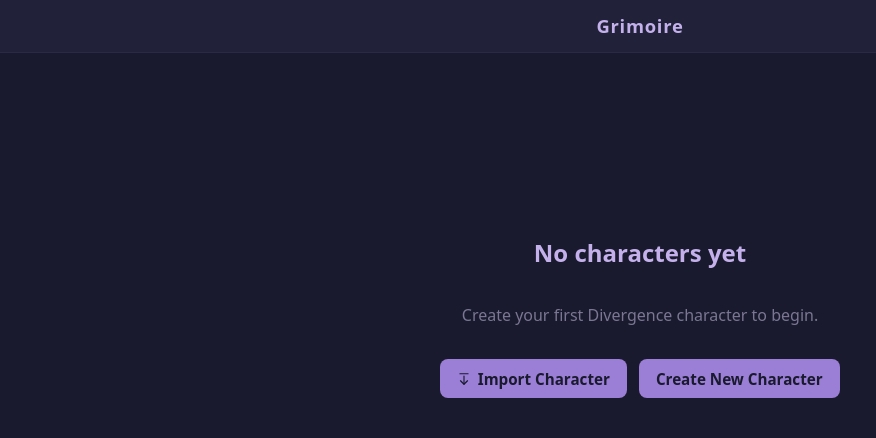
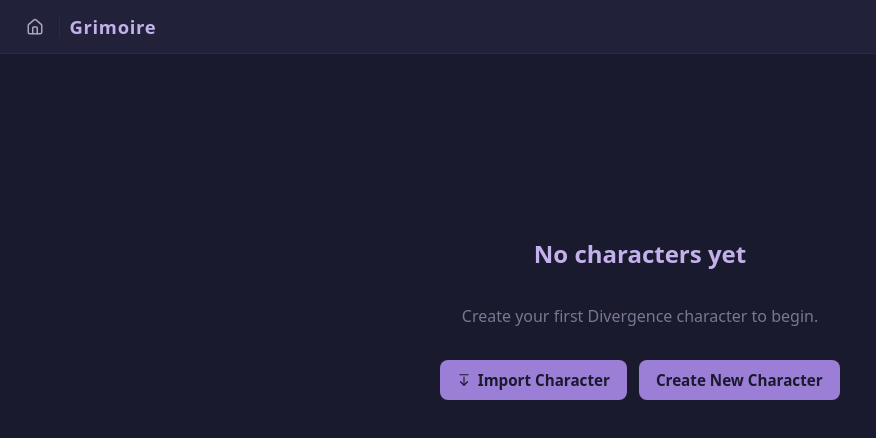
Before and after one commit to Hirokizante/Grimoire, a React (Vite) app: page / in a window 1280 px wide. Shown: the top 438 px of the page, without its empty margins (0-876 px from the left). Built offline with nearby package versions, Linux system fonts and the light colour scheme.

Commit message:
refactor: move back navigation into app header as home button

```diff
--- a/src/App.css
+++ b/src/App.css
@@ -6,9 +6,9 @@
 
 /* Header */
 .app-header {
-  display: grid;
-  grid-template-columns: 1fr auto 1fr;
+  display: flex;
   align-items: center;
+  gap: 0.6rem;
   padding: 0.75rem 1.25rem;
   background: var(--bg-surface);
   border-bottom: 1px solid var(--border-soft);
@@ -17,20 +17,36 @@
   z-index: 10;
 }
 
+.app-menu-btn {
+  display: inline-flex;
+  align-items: center;
+  justify-content: center;
+  background: transparent;
+  border: none;
+  padding: 0.35rem;
+  border-radius: 8px;
+  color: var(--text-secondary);
+  cursor: pointer;
+  transition: background-color 0.15s ease, color 0.15s ease;
+}
+
+.app-menu-btn:hover {
+  background: var(--bg-surface-hover);
+  color: var(--text-primary);
+}
+
+.app-header__divider {
+  width: 1px;
+  height: 1.4rem;
+  background: var(--border-soft);
+  flex-shrink: 0;
+}
+
 .app-title {
   font-size: 1.15rem;
   font-weight: 600;
   letter-spacing: 0.04em;
   color: var(--accent-violet-soft);
-  text-align: center;
-}
-
-.app-back {
-  justify-self: start;
-}
-
-.app-back-spacer {
-  justify-self: end;
 }
 
 /* Main */
--- a/src/App.tsx
+++ b/src/App.tsx
@@ -11,11 +11,13 @@ import DiceRollOverlay from '@/components/dice/DiceRollOverlay'
 import RollLogDrawer from '@/components/dice/RollLogDrawer'
 import { useCharacterStore } from '@/store/characterStore'
 import { useEffect } from 'react'
+import { Home } from 'lucide-react'
 import { useRollLogStore } from '@/store/rollLogStore'
 import { NotificationProvider } from '@/context/NotificationContext'
 
 function App() {
   const currentCharacter = useCharacterStore((s) => s.currentCharacter)
+  const closeCharacter = useCharacterStore((s) => s.closeCharacter)
   const loadRollLog = useRollLogStore((s) => s.loadRollLog)
 
   useEffect(() => {
@@ -28,9 +30,17 @@ function App() {
     <NotificationProvider>
       <div className="app">
         <header className="app-header">
-          <span className="app-back-spacer" />
+          <button
+            type="button"
+            className="app-menu-btn"
+            onClick={closeCharacter}
+            title="Main Menu"
+            aria-label="Main Menu"
+          >
+            <Home size={18} />
+          </button>
+          <span className="app-header__divider" />
           <span className="app-title">Grimoire</span>
-          <span className="app-back-spacer" />
         </header>
 
         <main className="app-main">
--- a/src/components/sheet/sheet.css
+++ b/src/components/sheet/sheet.css
@@ -999,19 +999,7 @@
   white-space: pre-wrap;
 }
 
-/* ---- Phase 5: toolbar & mode toggle --------------------------------------- */
-
-.sheet-page__toolbar {
-  display: flex;
-  align-items: center;
-  justify-content: flex-start;
-  gap: 1rem;
-  padding: 0.75rem 1.1rem;
-  margin-bottom: 0.75rem;
-  border-radius: 12px;
-  border: 1px solid var(--border-soft);
-  background: var(--bg-surface);
-}
+/* ---- Phase 5: mode toggle ------------------------------------------------- */
 
 .mode-toggle {
   display: inline-flex;
--- a/src/pages/CharacterSheetPage.tsx
+++ b/src/pages/CharacterSheetPage.tsx
@@ -1,6 +1,6 @@
 /**
  * CharacterSheetPage — wraps the CharacterSheet component with a mode toggle
- * (Edit / View), a customize panel trigger, and a back button.
+ * (Edit / View), a customize panel trigger, and background image layers.
  *
  * If the character has a background image configured, it is rendered as a
  * fixed full-viewport layer behind the sheet, with optional darken and blur
@@ -15,7 +15,6 @@ export type SheetMode = 'edit' | 'view'
 
 export default function CharacterSheetPage() {
   const currentCharacter = useCharacterStore((s) => s.currentCharacter)
-  const closeCharacter = useCharacterStore((s) => s.closeCharacter)
   const [mode, setMode] = useState<SheetMode>('view')
 
   if (!currentCharacter) return null
@@ -51,16 +50,6 @@ export default function CharacterSheetPage() {
       )}
 
       <div className="sheet-page__content">
-        <div className="sheet-page__toolbar">
-          <button
-            className="btn btn--ghost"
-            type="button"
-            onClick={closeCharacter}
-          >
-            ← Back
-          </button>
-        </div>
-
         <CharacterSheet
           character={currentCharacter}
           mode={mode}
```
